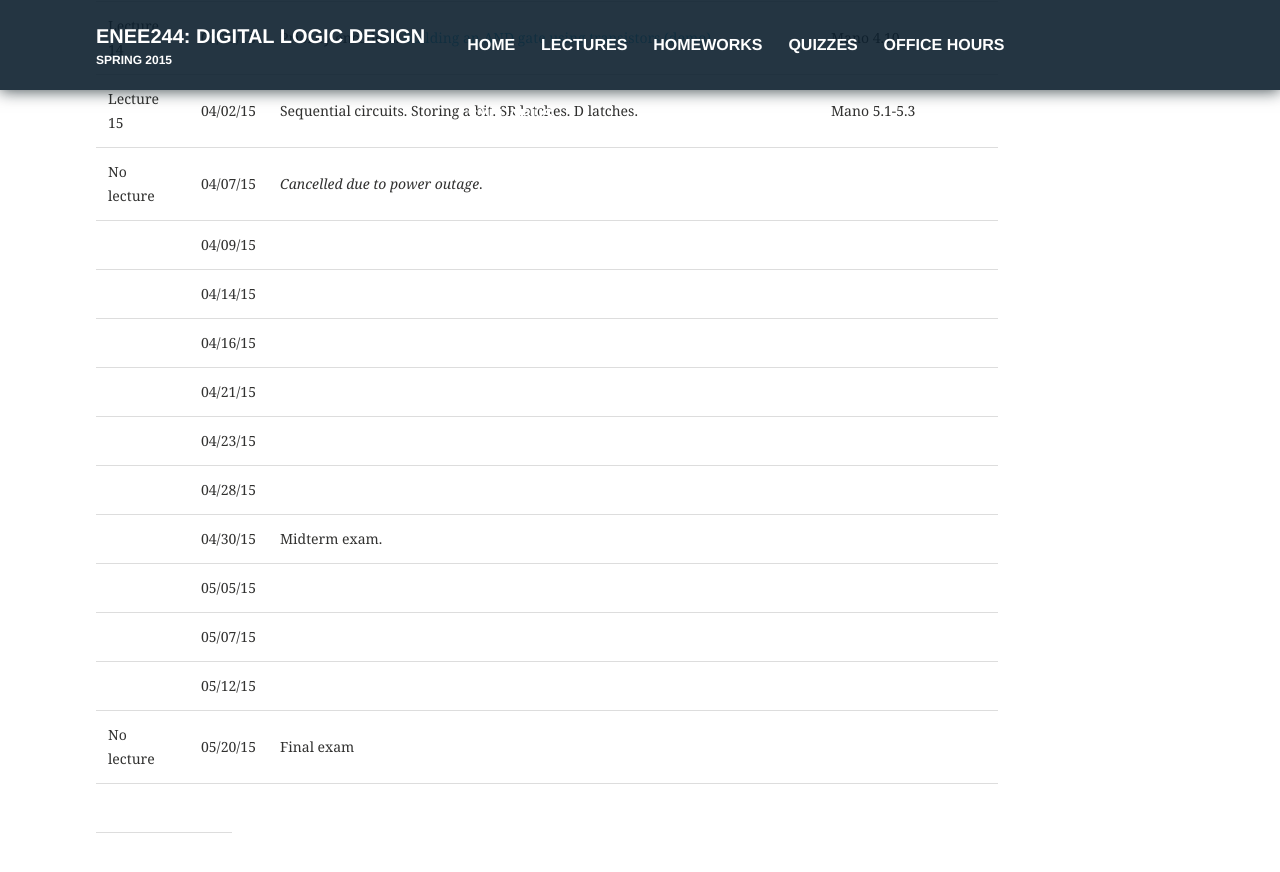
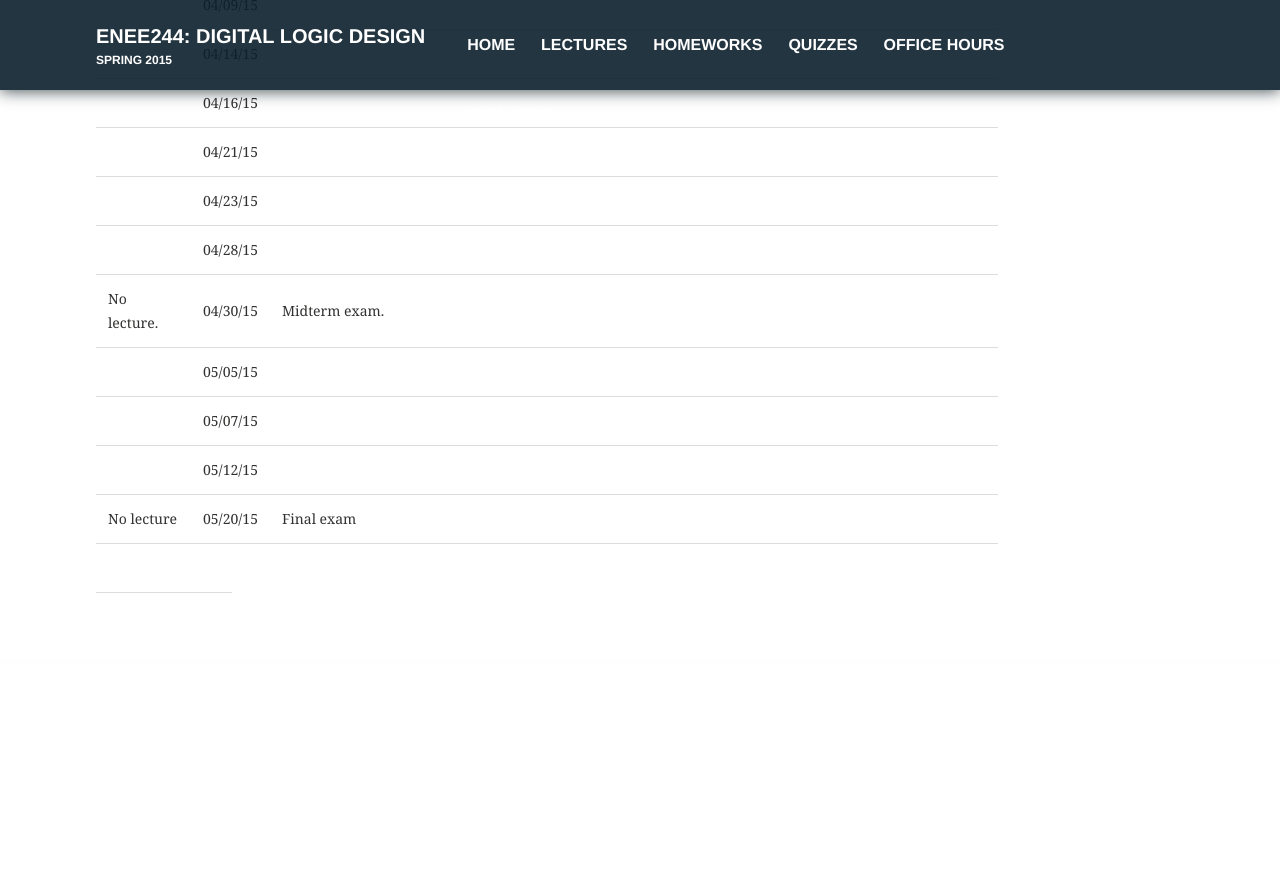
Before and after one commit to enee244/enee244.github.io, a Jekyll site: the page built from lectures/index.md, in a window 1280 px wide and 900 px high, scrolled down 1676 px. Shown: the top 872 px of the window. Built offline with Jekyll 4.4.1, drawn with Linux system fonts in a browser that asks for light colours; after the commit the page ends 2336 px from its top, so only the background shows below that.

Commit message:
Update index.md

```diff
--- a/lectures/index.md
+++ b/lectures/index.md
@@ -37,7 +37,7 @@ published: true
 ||04/21/15 |  |
 ||04/23/15 ||
 ||04/28/15 ||
-||04/30/15 | Midterm exam. |
+|No lecture. |04/30/15 | Midterm exam. |
 ||05/05/15 ||
 ||05/07/15 ||
 ||05/12/15 ||
```
